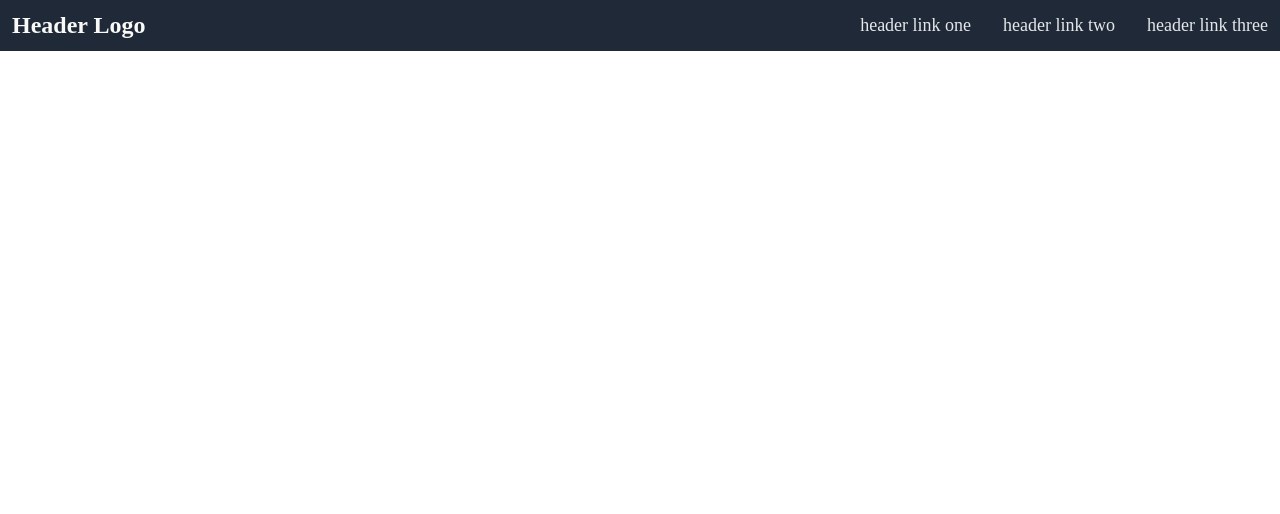
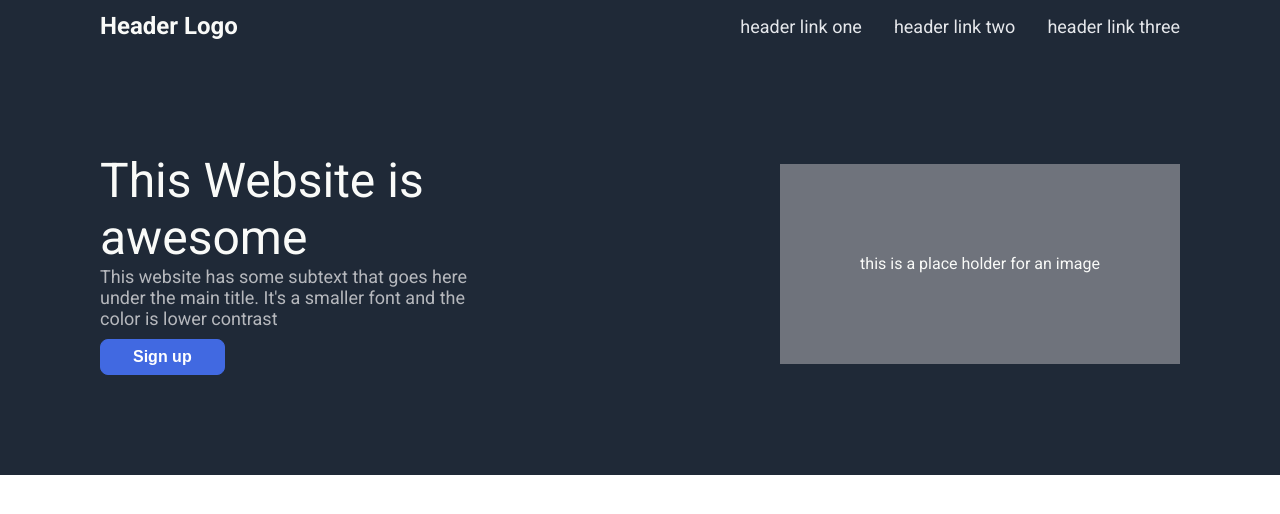
Before and after one commit to jus476/landing-page, a plain HTML site: page index.html in a window 1280 px wide. Drawn offline with Linux system fonts and the light colour scheme.

Commit message:
Add main title banner

```diff
--- a/css/style.css
+++ b/css/style.css
@@ -1,8 +1,10 @@
+@import url('https://fonts.googleapis.com/css2?family=Roboto:wght@400;700&display=swap');
+
 body {
   margin: 0;
-  overflow: hidden;
   display: flex;
   flex-direction: column;
+  font-family: Roboto, sans-serif;
 }
 
 .links {
@@ -30,5 +32,64 @@ a {
   display: flex;
   align-items: center;
   justify-content: space-between;
-  padding: 12px;
+  padding: 12px 100px;
 }
+
+/* .content {
+  flex: 1;
+  display: flex;
+  flex-direction: column;
+  justify-content: center;
+  padding: 12px 100px;
+} */
+
+.site-info {
+  background: #1F2937;
+  padding: 100px;
+  display: flex;
+  justify-content: space-between;
+  align-items: center;
+  gap: 52px;
+}
+
+.main-title {
+  color: #F9FAF8;
+  font-size: 48px;
+  font-weight: extra-bold;
+  margin-bottom: -10px;
+}
+
+.main-description {
+  color: #b6b8bd;
+  font-size: 18px;
+  margin: 10px 0px;
+}
+
+button {
+  padding: 8px 32px;
+  border-radius: 8px;
+}
+
+button.sign-up {
+  background: royalblue;
+  border: 1px solid royalblue;
+  color: white;
+  font-size: 16px;
+  font-weight: bold;
+}
+
+.picture {
+  background: #6f737C;
+  color: #F9FAF8;
+  width: 400px;
+  height: 200px;
+  flex-shrink: 0;
+  display: flex;
+  align-items: center;
+  justify-content: center;
+}
+
+.summary {
+  width: 400px;
+  flex-shrink: 1;
+}
--- a/index.html
+++ b/index.html
@@ -18,12 +18,24 @@
       </ul>
     </div>
 
+
+    <div class="site-info">
+      <div class="summary">
+        <div class="main-title">This Website is awesome</div>
+        <div class="main-description">
+          This website has some subtext that goes here under the main title. It's a smaller font and
+          the color is lower contrast
+        </div>
+        <button class="sign-up">Sign up</button>
+      </div>
+      <div class="picture">
+        this is a place holder for an image
+      </div>
+    </div>
     <div class="content">
-
     </div>
 
     <div class="footer">
-
     </div>
   </body>
 </html>
```
